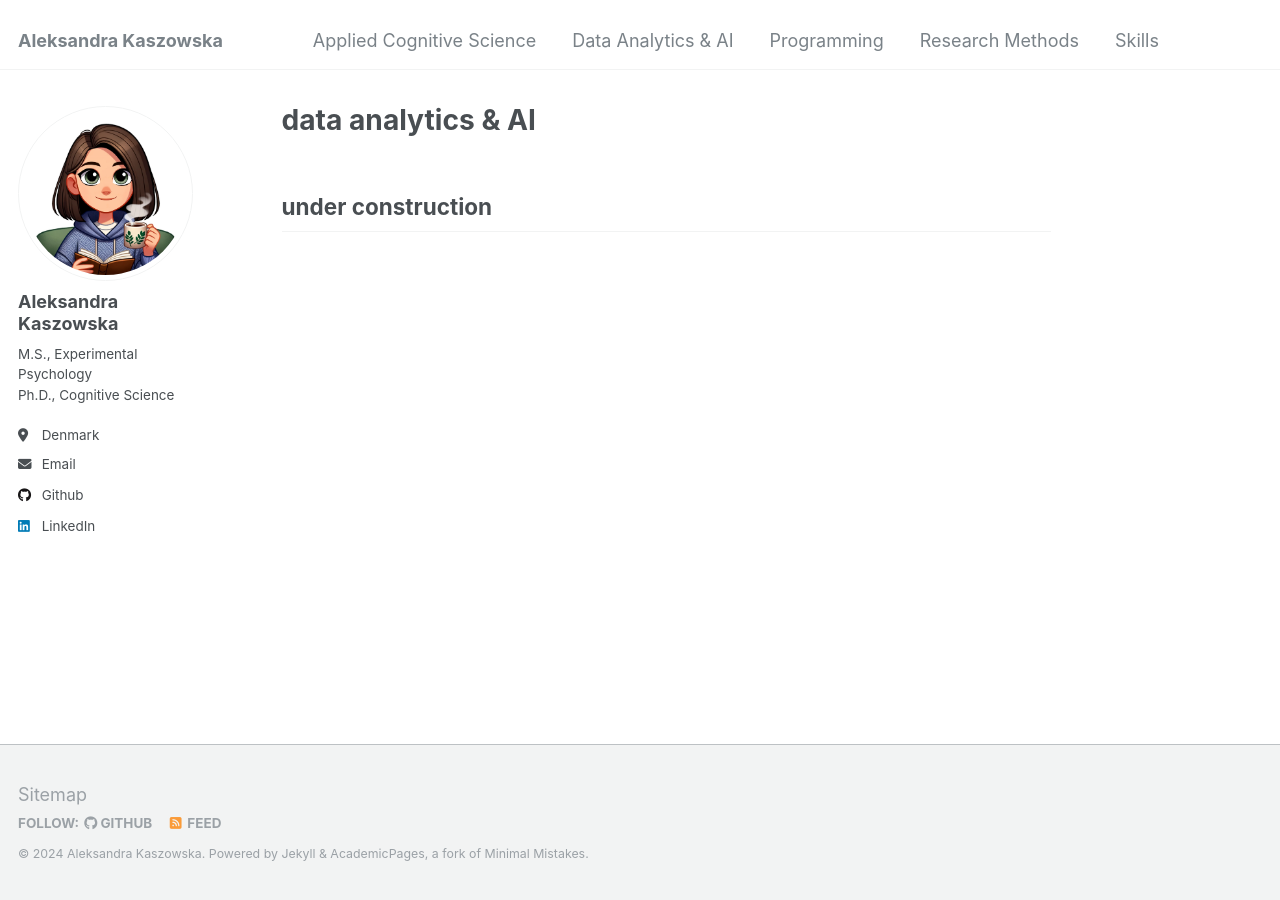
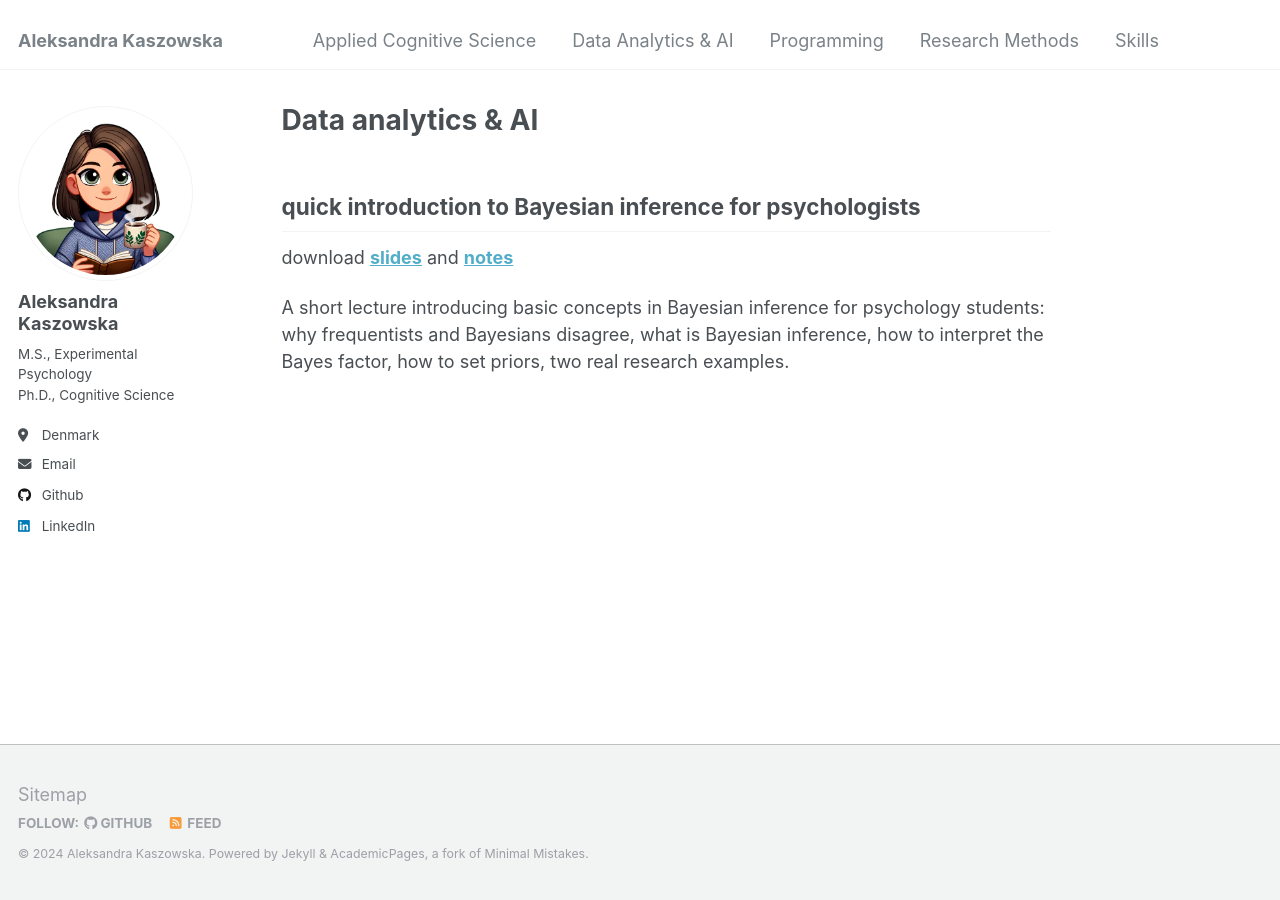
Before and after one commit to akaszowska/akaszowska.github.io, a Jekyll site: the page built from _pages/data_analytics.md, in a window 1280 px wide. Built offline with Jekyll 4.4.1, drawn with Linux system fonts in a browser that asks for light colours.

Commit message:
Update data_analytics.md

```diff
--- a/_pages/data_analytics.md
+++ b/_pages/data_analytics.md
@@ -1,5 +1,5 @@
 ---
-title: "data analytics & AI"
+title: "Data analytics & AI"
 permalink: /data_analytics/
 author_profile: true
 redirect_from:
@@ -7,4 +7,7 @@ redirect_from:
   - /data_analytics.html
 ---
 
-## under construction
+## quick introduction to Bayesian inference for psychologists
+download **[slides](https://akaszowska.github.io/files/QuickBayes.pdf)** and **[notes](https://akaszowska.github.io/files/QuickBayes_notes.pdf)**
+
+A short lecture introducing basic concepts in Bayesian inference for psychology students: why frequentists and Bayesians disagree, what is Bayesian inference, how to interpret the Bayes factor, how to set priors, two real research examples.
```
